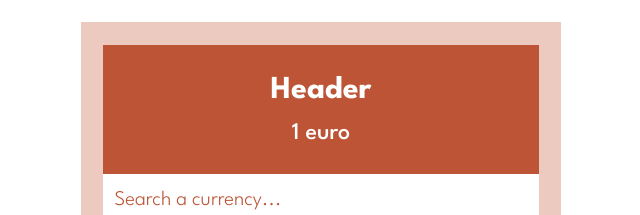
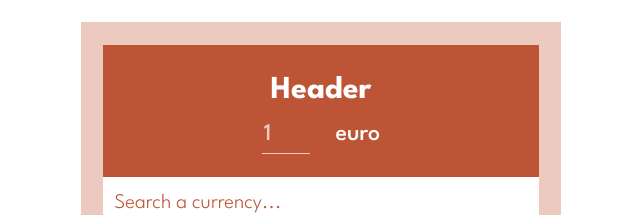
Before and after one commit to ValentinDesoeuvre/Converter, a React (Vite) app: page / in a window 1280 px wide. Shown: the top 215 px of the page, without its empty margins (319-959 px from the left). Built offline with nearby package versions, Linux system fonts and the light colour scheme.

Commit message:
feat(Hearder, Result): dynamic amount

```diff
--- a/src/components/Converter/Converter.tsx
+++ b/src/components/Converter/Converter.tsx
@@ -9,12 +9,13 @@ import Result from './Result/Result';
 
 function Converter() {
   const [currency, setCurrency] = useState(currenciesData[0]);
+  const [amount, setAmount] = useState(1);
 
   return (
     <div className="converter">
-      <Header />
+      <Header amount={amount} setAmount={setAmount}/>
       <Currencies currenciesData={currenciesData} setCurrency={setCurrency}/>
-      <Result currency={currency}/>
+      <Result currency={currency} amount={amount} />
     </div>
   );
 }
--- a/src/components/Converter/Currencies/Searchbar/Searchbar.tsx
+++ b/src/components/Converter/Currencies/Searchbar/Searchbar.tsx
@@ -1,6 +1,6 @@
 import './Searchbar.scss';
 
-function Searchbar({search, setSearch}) {
+function Searchbar( {search, setSearch} ) {
   const handleChange = (event) => {
     setSearch(event.target.value);
   }
--- a/src/components/Converter/Header/Header.scss
+++ b/src/components/Converter/Header/Header.scss
@@ -12,5 +12,19 @@
 
   &-amount {
     font-size: 1.5rem;
+
+    &__input {
+      background: transparent;
+      border: 0;
+      border-bottom: 1px solid v.$color-alt;
+      color: v.$color-alt;
+      display: inline-block;
+      margin-right: 1.6rem;
+      width: 3rem;
+
+      &:focus {
+        outline: none;
+      }
+    }
   }
 }
--- a/src/components/Converter/Header/Header.tsx
+++ b/src/components/Converter/Header/Header.tsx
@@ -1,10 +1,27 @@
+import { useState } from 'react';
+
 import './Header.scss';
 
-function Header() {
+function Header( {amount, setAmount} ) {
+  const handleChange = (event) => {
+    setAmount(event.target.value);
+  }
+
   return (
     <header className="header">
       <h1 className="header-title">Header</h1>
-      <p className="header-amount">1 euro</p>
+      <p className="header-amount">
+        <input
+          type="number"
+          placeholder="Amount"
+          aria-label="Amount"
+          className="header-amount__input"
+          min={1}
+          value={amount}
+          onChange={handleChange}
+        />
+        euro
+      </p>
     </header>
   );
 }
--- a/src/components/Converter/Result/Result.tsx
+++ b/src/components/Converter/Result/Result.tsx
@@ -3,12 +3,13 @@ import './Result.scss';
 
 interface ResultProps {
   currency: Currency;
+  amount: number;
 }
 
-function Result( {currency}: ResultProps ) {
+function Result( {currency, amount}: ResultProps ) {
   return (
     <div className="result">
-      <p className="result-rate">{currency.rate.toFixed(2)}</p>
+      <p className="result-rate">{(amount * currency.rate).toFixed(2)}</p>
       <p className="result-currency">{currency.name}</p>
     </div>
   );
```
